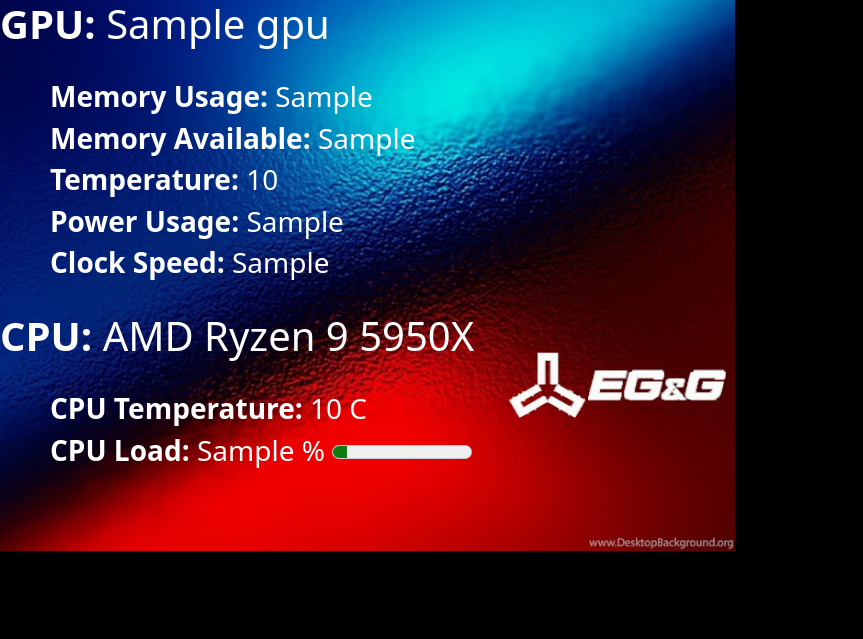
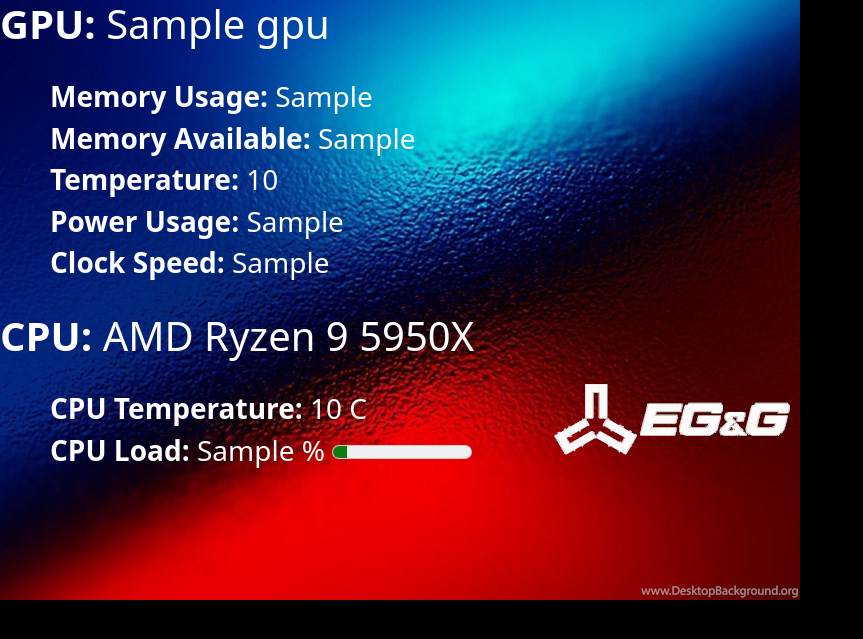
Before and after one commit to jwicssci/app, a Flask app: template app/templates/public/getjson.html in a window 1280 px wide. Shown: the top 639 px of the page, without its empty margins (0-863 px from the left). Run offline with Flask 2, Linux system fonts and the light colour scheme; the template is opened without the code that fills it: most values are stand-ins (such as "Sample title", 1, 10 or a date in 2020).

Commit message:
Use full screen for bg

```diff
--- a/app/static/css/style.css
+++ b/app/static/css/style.css
@@ -1,7 +1,7 @@
 body {
     background-color: #000000;
     background-image: url(/static/img/redblue2.jpg);
-    background-size: 735px;
+    background-size: 800px;
     background-repeat: no-repeat;
 }
 
```
